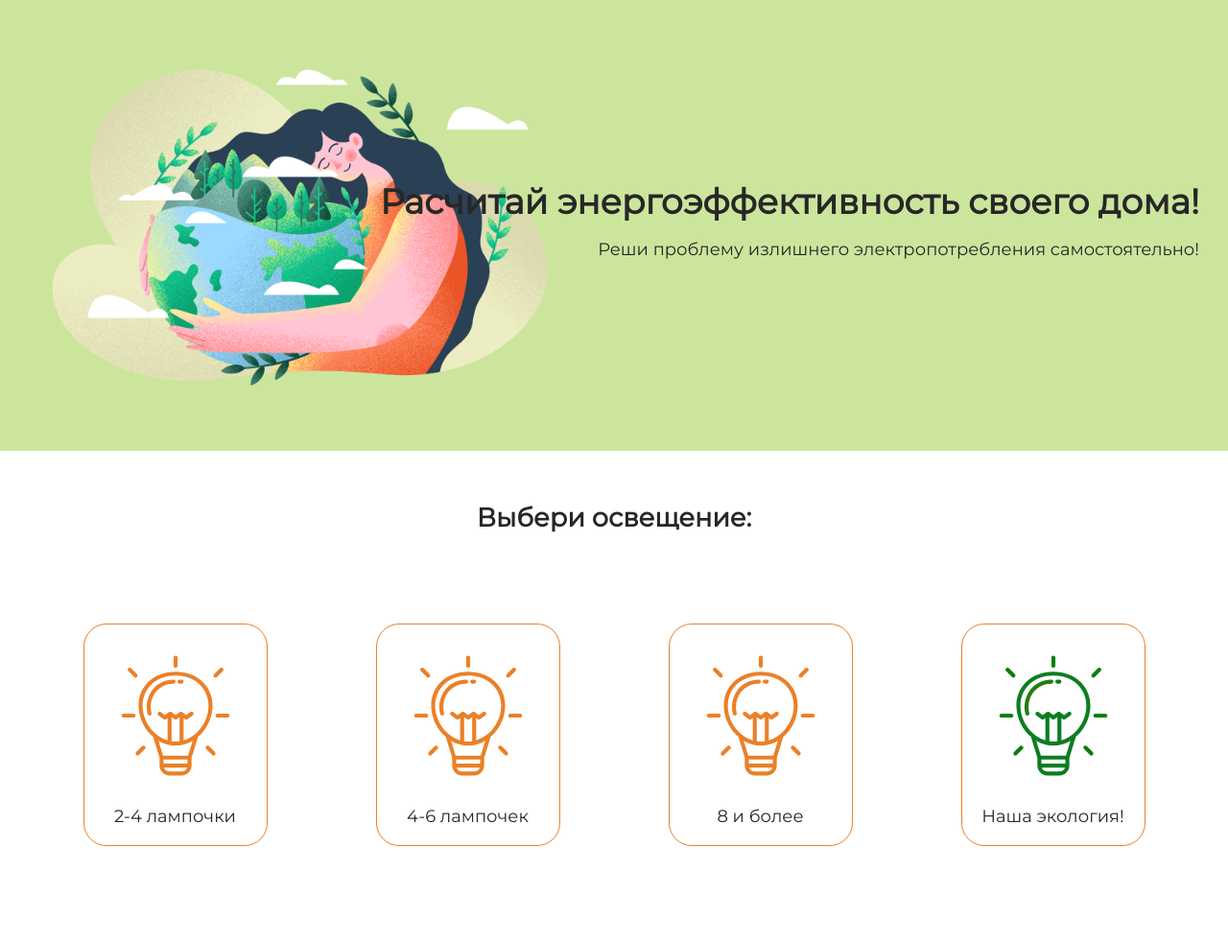
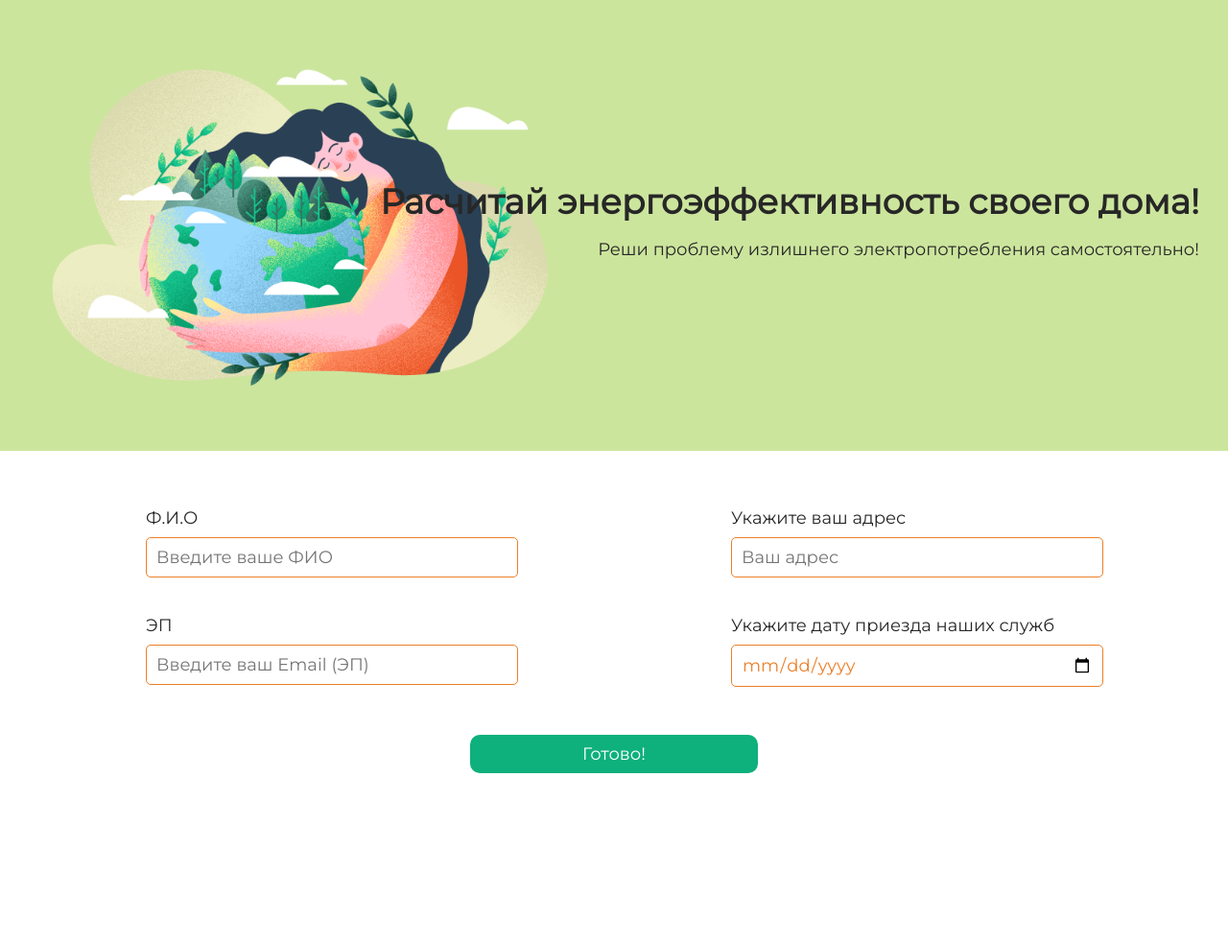
Before and after one commit to MoonLu2/CalculMain, a Flask app: page /form in a window 1280 px wide. Shown: the whole page at 96% size. After the commit the page ends 806 px from the top, so only its background shows below. Run offline with Flask 3, Linux system fonts and the light colour scheme.

Commit message:
A little change to the house's page.

```diff
--- a/main.py
+++ b/main.py
@@ -1,5 +1,5 @@
 #Импорт
-from flask import Flask, render_template
+from flask import Flask, render_template, request
 
 
 app = Flask(__name__)
@@ -15,7 +15,6 @@
 @app.route('/')
 def index():
     return render_template('index.html')
-
 #Вторая страница
 @app.route('/<size>')
 def lights(size):
@@ -42,4 +41,23 @@
                                                     int(device)
                                                     )
                         )
+#Форма
+@app.route('/form')
+def form():
+    return render_template('form.html')
+
+#Результаты формы
+@app.route('/submit', methods=['POST'])
+def submit_form():
+    #Создай переменные для сбора информации
+    name = request.form['name']
+    email = request.form['email']
+    date = request.form['date']
+    address = request.form['address']
+    # здесь вы можете сохранить данные или отправить их по электронной почте
+    return render_template('form_result.html',
+                           #Помести переменные
+                           name=name, email=email, date=date, address=address
+                           )
+
 app.run(debug=True, port=1290)
--- a/static/css/style.css
+++ b/static/css/style.css
@@ -91,3 +91,83 @@
 .main__title--margin {
     margin-bottom: 50px;
 }
+
+.main__link {
+    display: inline-block;
+    text-decoration: none;
+    padding: 20px 0;
+    width: 300px;
+    border-radius: 20px;
+    background-color: #0EB07C;
+    text-align: center;
+    cursor: pointer;
+    color: #fff;
+}
+
+.form {
+    display: flex;
+    flex-direction: column;
+    align-items: center;
+    gap: 50px;
+}
+
+
+.user input {
+    padding: 10px;
+    border: 1px solid #EB8028;
+    background: inherit;
+    border-radius: 5px;
+    font: inherit;
+    width: 100%;
+    color: #EB8028;
+}
+
+.user input:focus,
+.user input:active {
+    border: 1px solid #EB8028;
+    outline: none;
+}
+
+.user {
+    display: flex;
+    flex-direction: row;
+    width: 100%;
+    justify-content: space-around;
+}
+
+.user-info {
+    width: 30%;
+    display: flex;
+    flex-direction: column;
+    gap: 40px;
+}
+
+label {
+    display:inline-block ;
+    margin-bottom: 10px;
+}
+
+.address-date {
+    width: 30%;
+    display: flex;
+    flex-direction: column;
+    gap: 40px;
+}
+
+.delivery {
+    display: flex;
+    justify-content: space-between;
+}
+
+.button {
+    width: 10%;
+    padding: 10px;
+    min-width: 300px;
+    cursor: pointer;
+    align-self: center;
+    border: none;
+    border-radius: 10px;
+    background: #0EB07C;
+    font: inherit;
+    color: #fff;
+}
--- a/templates/end.html
+++ b/templates/end.html
@@ -29,10 +29,14 @@
         <img class="rez__img" src="../../static/img/planet_medium.svg" alt="">
         <span>Ваш результат {{result}} кВт⋅ч</span>
         <span>Ваш дом имеет среднюю энергоэффективности!</span>
+        <span>Хотите улучишить результат?</span>
+        <a href={{url_for(form)}} class="main_link">Нажмите Сюда!</a>
         {%elif result >= 300%}
         <img class="rez__img" src="../../static/img/planet_bad.svg" alt="">
         <span>Ваш результат {{result}} кВт⋅ч</span>
         <span>Ваш дом имеет плохую энергоэффективности!</span>
+        <span>Хотите улучишить результат?</span>
+        <a href={{url_for("form")}} class="main_link">Нажмите Сюда!</a>
         {%endif%}
     </div>
     {% endblock %}
--- /dev/null
+++ b/templates/form.html
@@ -0,0 +1,58 @@
+<!doctype html>
+<html lang="ru">
+<head>
+  <meta charset="UTF-8">
+  <meta
+    name="viewport"
+    content="width=device-width, user-scalable=no, initial-scale=1.0, maximum-scale=1.0, minimum-scale=1.0"
+  >
+  <meta http-equiv="X-UA-Compatible" content="ie=edge">
+  <link rel="stylesheet" href="../../static/css/style.css">
+  <title>Расчет энергоэффективности умного дома</title>
+</head>
+<body>
+  <header class="header">
+    <div class="header__text">
+      <h1>Расчитай энергоэффективность своего дома!</h1>
+      <p>Реши проблему излишнего электропотребления самостоятельно!</p>
+    </div>
+  </header>
+  <main>
+    {% block content %}
+    <form action="{{ url_for('submit_form') }}" method="post" class="form">
+      <div class="user">
+        <ul class="user-info">
+            <li class="user-info__item">
+
+                <label for="name">Ф.И.О</label>
+                <input type="text" name="name" id="name" placeholder="Введите ваше ФИО" required>
+            </li>
+            <li class="user-info__item">
+                <!-- Задание 4. Создай input для email пользователя -->
+                <label for="name">ЭП</label>
+                <input type="email" name="email" id="email" placeholder="Введите ваш Email (ЭП)" required>
+            </li>
+        </ul>
+        <!--Поля для адреса и даты-->
+        <ul class="address-date">
+            <li class="user-info__item">
+
+                <label for="address">Укажите ваш адрес</label>
+                <input type="text" name="address" id="address" placeholder="Ваш адрес" required>
+            </li>
+            <li class="user-info__item">
+
+                <label for="date">Укажите дату приезда наших служб</label>
+                <input type="date" name="date" id="date" required>
+            </li>
+        </ul>
+    </div>
+    <button class="button" type="submit">Готово!</button>
+    </form>
+    {% endblock %}
+  </main>
+  <footer>
+
+  </footer>
+</body>
+</html>
```
Also changed, not shown: templates/form_result.html (added, +14 -0 lines).
